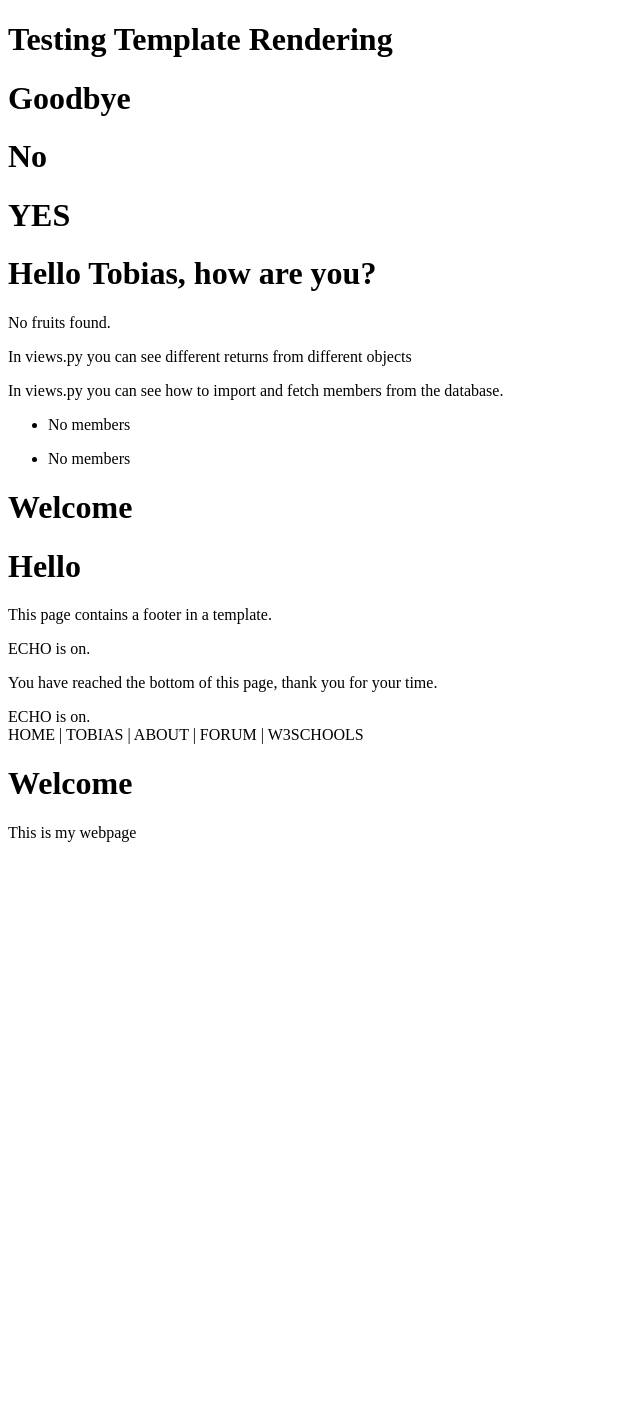
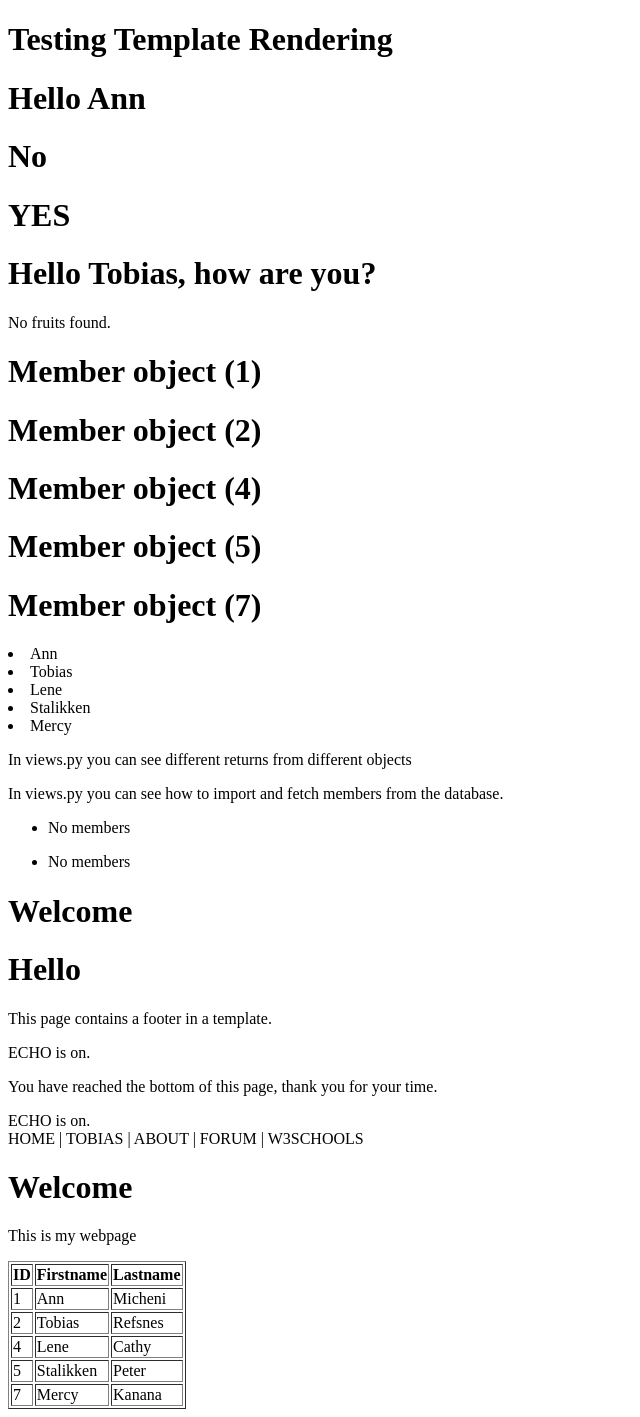
Before and after one commit to AnnMicheni/Tennis-Club, a Django app: page /testing/ in a window 1280 px wide. Shown: the whole page, without its empty margins (0-640 px from the left). Before the commit the page ends 842 px from the top, so only its background shows below. Run offline with Django 5.2, Linux system fonts and the light colour scheme; data comes from the database, SQL or seed files in the repository.

Commit message:
Query set introduction

```diff
--- a/members/templates/template.html
+++ b/members/templates/template.html
@@ -119,8 +119,20 @@
 
 <p>This is my webpage</p>
 
-</body>
-</html>
+<table border='1'>
+  <tr>
+    <th>ID</th>
+    <th>Firstname</th>
+    <th>Lastname</th>
+  </tr>
+  {% for x in mymembers %}
+    <tr>
+      <td>{{ x.id }}</td>
+        <td>{{ x.firstname }}</td>
+      <td>{{ x.lastname }}</td>
+    </tr>
+  {% endfor %}
+</table>
 
 </body>
 </html>
--- a/members/views.py
+++ b/members/views.py
@@ -86,8 +86,9 @@ def members(request):
   return render(request, 'template.html', {'mymembers': mymembers})
 
 def testing(request):
+  mydata = Member.objects.all()
   template = loader.get_template('template.html')
-  #context = {
-  # 'var1': 'John',
-  #}
-  return HttpResponse(template.render())
+  context = {
+    'mymembers': mydata,
+  }
+  return HttpResponse(template.render(context, request))
```
